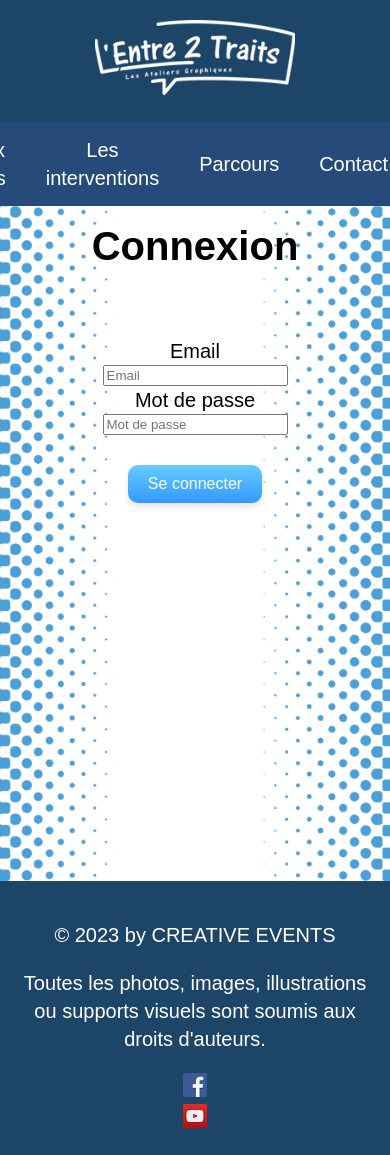
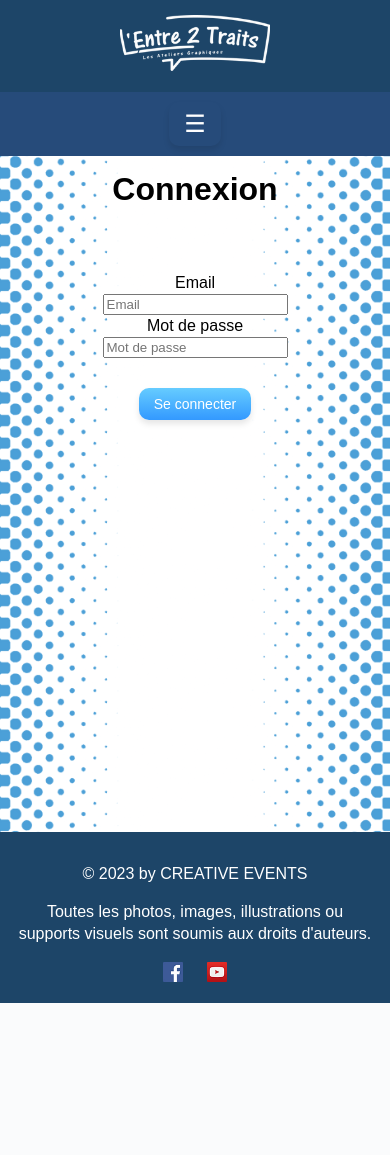
Before and after one commit to QuentinPeg/entre2traits, a PHP site: page /public/php/login.php in a window 390 px wide. After the commit the page ends 1003 px from the top, so only its background shows below. Run offline with PHP 8.4, Linux system fonts and the light colour scheme; some libraries are stand-ins or nearby versions; some web fonts are replaced.

Commit message:
nouvelle navbar responsive + index.php responsive

```diff
--- a/public/css/login.css
+++ b/public/css/login.css
@@ -6,7 +6,7 @@ main{
     gap: 50px;
 }
 
-#login-form, div{
+#login-form, .col{
     display: flex;
     flex-direction: column;
     align-items: center;
--- a/public/css/style.css
+++ b/public/css/style.css
@@ -160,3 +160,163 @@ button:hover {
     justify-content: center;
     gap: 50px;
 }
+#menu-toggle, #menu-close {
+    display: none;
+}
+
+#menu-items{
+    display: flex;
+    flex-direction: row;
+}
+/* Responsive styles */
+@media (max-width: 768px) {
+
+    /* Body */
+    body {
+        font-size: 16px;
+    }
+
+    /* Header */
+    header {
+        padding: 15px;
+    }
+
+    header img {
+        width: 150px;
+    }
+
+    /* Navigation */
+    #menu-toggle {
+        background: none;
+        border: none;
+        color: white;
+        font-size: 24px;
+        cursor: pointer;
+        display: block;
+        margin: 10px;
+    }
+
+    #menu-items {
+        display: none;
+        flex-direction: column;
+        background-color: #264b7a;
+        position: absolute;
+        top: 50px;
+        left: 0;
+        width: 100%;
+        z-index: 1000;
+        padding: 10px 0;
+    }
+
+    #menu-items.show {
+        display: flex;
+    }
+
+    nav a {
+        color: white;
+        padding: 10px 15px;
+        text-align: center;
+        border-bottom: 1px solid #1a3b60;
+    }
+
+    nav>span {
+        width: 40px;
+    }
+
+    .panier-container {
+        text-align: center;
+        margin-top: 10px;
+    }
+
+    .panier {
+        width: 40px;
+    }
+
+    .nombre-articles-panier {
+        background-color: red;
+        color: white;
+        font-size: 14px;
+        border-radius: 50%;
+        padding: 2px 6px;
+        position: relative;
+        top: -10px;
+        left: 10px;
+    }
+
+    /* Section principale */
+    .main-section {
+        padding: 20px;
+    }
+
+    .main-section h1 {
+        font-size: 2em;
+    }
+
+    #img_accueil {
+        width: 100%;
+    }
+
+    /* Icones */
+    .icons {
+        flex-direction: row;
+        flex-wrap: wrap;
+        margin: 20px auto;
+    }
+
+    .icons div {
+        margin: 10px 0;
+    }
+
+    .icons img {
+        width: 80px;
+        height: 80px;
+    }
+
+    /* Contenu */
+    .content p {
+        margin: 15px 0;
+    }
+
+    .content hr {
+        width: 90%;
+    }
+
+    /* Footer */
+    footer {
+        padding: 15px;
+    }
+
+    footer img {
+        width: 20px;
+    }
+
+    /* Boutons */
+    button {
+        font-size: 14px;
+        padding: 8px 15px;
+    }
+
+    /* Deuxième partie */
+    #ndpart {
+        flex-direction: column;
+        gap: 20px;
+    }
+
+    #menu-close {
+        background: none;
+        border: none;
+        color: white;
+        font-size: 24px;
+        cursor: pointer;
+        align-self: flex-end;
+        margin: 10px;
+        display: none;
+        /* Masqué par défaut */
+    }
+
+    #menu-items.show #menu-close {
+        display: block;
+        /* Affiché seulement lorsque le menu est ouvert */
+    }
+
+}
--- a/public/js/supabase.js
+++ b/public/js/supabase.js
@@ -8,6 +8,6 @@ supabaseClient.auth.onAuthStateChange(async (event, session) => {
     const user = session?.user;  // Récupérer l'utilisateur connecté à partir de la session
 
     if (user) {
-        document.getElementById('manager-link').style.display = 'block';
+        document.getElementById('manager-link').style.display = 'inline-block';
     }
 });
--- a/public/php/footer.php
+++ b/public/php/footer.php
@@ -11,6 +11,22 @@
 <script src="../js/carrousel.js" defer></script>
 <script src="https://unpkg.com/@supabase/supabase-js"></script>
 <script src="../js/supabase.js"></script>
+<script>
+    document.addEventListener('DOMContentLoaded', () => {
+        const menuToggle = document.getElementById('menu-toggle');
+        const menuItems = document.getElementById('menu-items');
+        const menuClose = document.getElementById('menu-close');
+
+        menuToggle.addEventListener('click', () => {
+            menuItems.classList.toggle('show');
+        });
+
+        menuClose.addEventListener('click', () => {
+            menuItems.classList.remove('show');
+        });
+    });
+</script>
+
 </body>
 
 </html>
--- a/public/php/header.php
+++ b/public/php/header.php
@@ -39,7 +39,15 @@ $pageTitle = isset($menuItems[$currentPage]) ? "L'Entre-2-Traits | " . $menuItem
     </header>
 
     <!-- Navigation -->
+
+    <!-- Navigation -->
     <nav>
+        <button id="menu-toggle" aria-label="Toggle navigation">
+            ☰
+        </button>
+        <div id="menu-items">
+            <button id="menu-close">✖</button>
+
             <?php
             foreach ($menuItems as $page => $label) {
                 if ($currentPage === $page) {
@@ -49,10 +57,12 @@ $pageTitle = isset($menuItems[$currentPage]) ? "L'Entre-2-Traits | " . $menuItem
                 }
             }
             ?>
-        <a href="./manager.php" id="manager-link" style="display: none; background-color: #656d76">
+            <a href="./manager.php" id="manager-link" style="display : none; background-color: #656d76">
                 <span class='page'>Manager</span>
             </a>
-        <span class="panier-link"></span>
+            <div class="panier-container">
                 <img src="../img/panier.png" alt="panier" class="panier">
                 <span class="nombre-articles-panier" id="panier-bulle">0</span>
+            </div>
+        </div>
     </nav>
--- a/public/php/login.php
+++ b/public/php/login.php
@@ -8,13 +8,13 @@
     <h1>Connexion</h1>
     <form id="login-form">
         <div>
-            <div>
+            <div class="col">
                 <label for="email">Email</label>
                 <input type="email" id="email" required placeholder="Email">
             </div>
-            <div>
-            <label for="password">Mot de passe</label>
-            <input type="password" id="password" required placeholder="Mot de passe">
+            <div class="col">
+                <label for="password">Mot de passe</label>
+                <input type="password" id="password" required placeholder="Mot de passe">
             </div>
         </div>
         <button type="submit">Se connecter</button>
```
Lines whose indentation alone changed are shown as unchanged.
